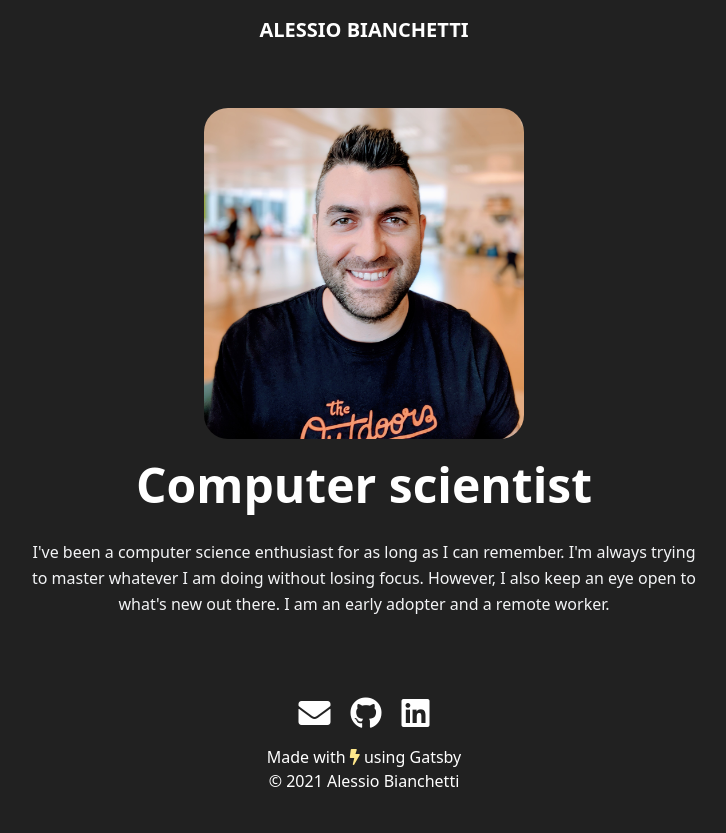
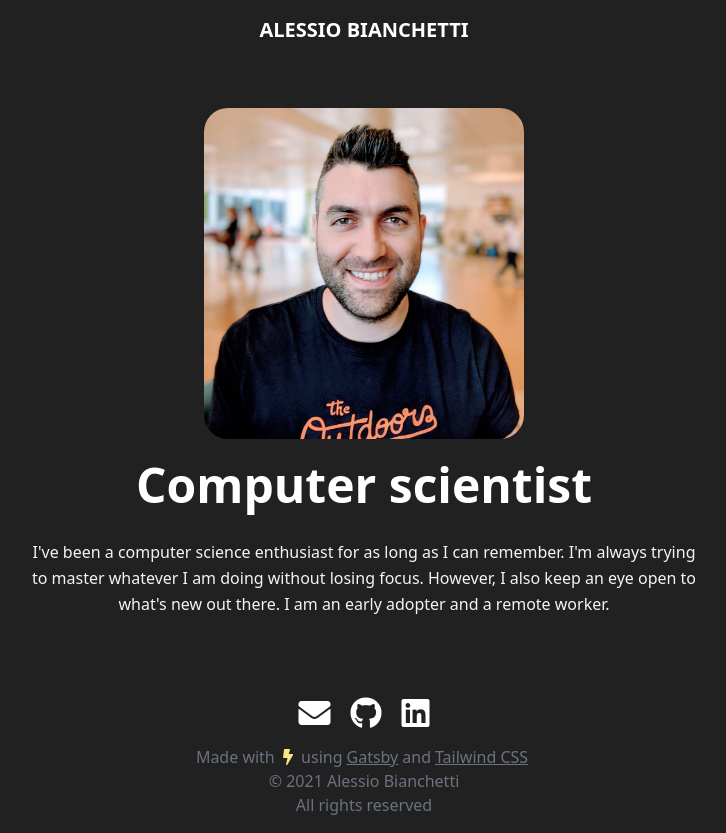
Before and after one commit to abianche/gatsby-profile, a Gatsby site: page / in a window 1280 px wide. Shown: the whole page, without its empty margins (276-1002 px from the left). Before the commit the page ends 809 px from the top, so only its background shows below. Built offline with nearby package versions, Linux system fonts and the light colour scheme; Gatsby itself is replaced by a stand-in of ours.

Commit message:
add tailwindcss ref

```diff
--- a/src/components/footer.jsx
+++ b/src/components/footer.jsx
@@ -16,21 +16,38 @@ export default function Footer() {
 
   return (
     <footer className="p-4 px-6">
-      <div className="flex flex-col items-center">
-        <div className="text-center text-white">
-          Made with <i className="fas fa-bolt text-yellow-200"></i> using{" "}
+      <div className="flex flex-col items-center text-center text-gray-500">
+        <div>
+          Made with{" "}
+          <i
+            className="fas fa-bolt text-yellow-200 mx-1"
+            title="Lightning speed"
+          ></i>{" "}
+          using
           <a
             aria-label="gatsby"
             rel="noreferrer"
             target="_blank"
             href="https://www.gatsbyjs.com/"
+            className="mx-1 underline"
           >
             Gatsby
           </a>
+          and
+          <a
+            aria-label="tailwindcss"
+            rel="noreferrer"
+            target="_blank"
+            href="https://tailwindcss.com/"
+            className="mx-1 underline"
+          >
+            Tailwind CSS
+          </a>
         </div>
-        <div className="text-center text-white">
+        <div>
           © {new Date().getFullYear()} {data.site.siteMetadata.title}
         </div>
+        <div>All rights reserved</div>
       </div>
     </footer>
   )
```
